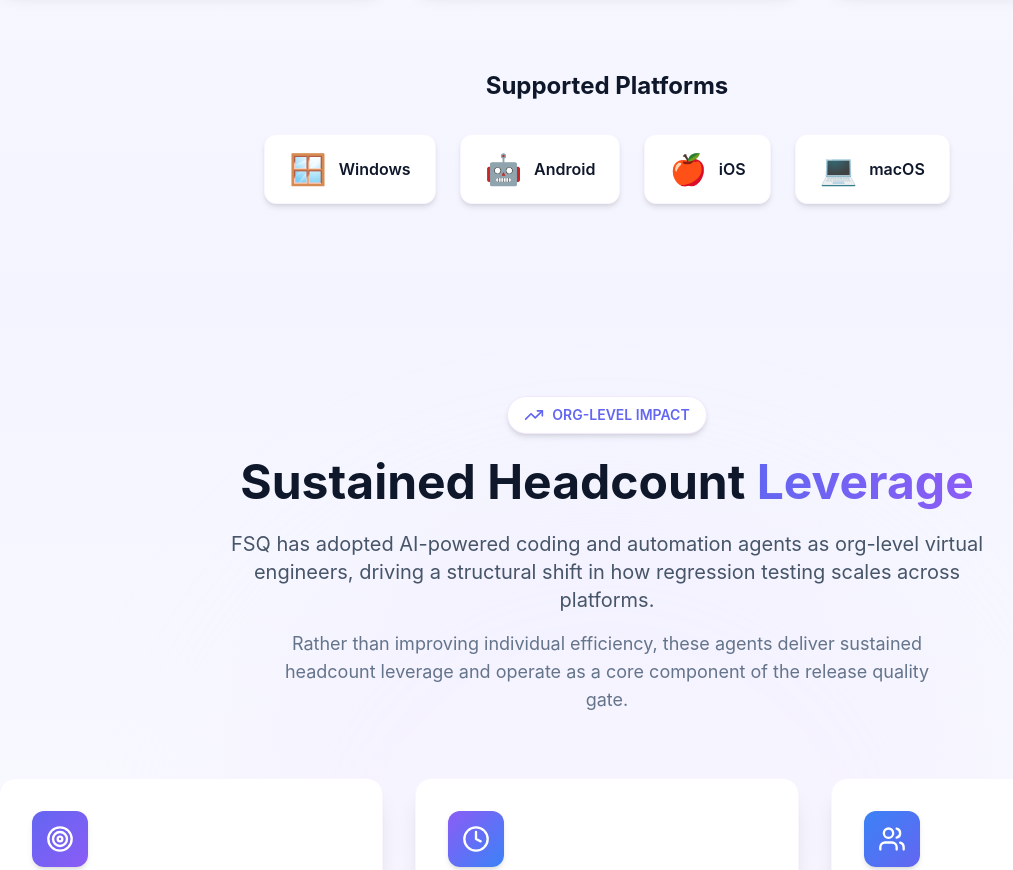
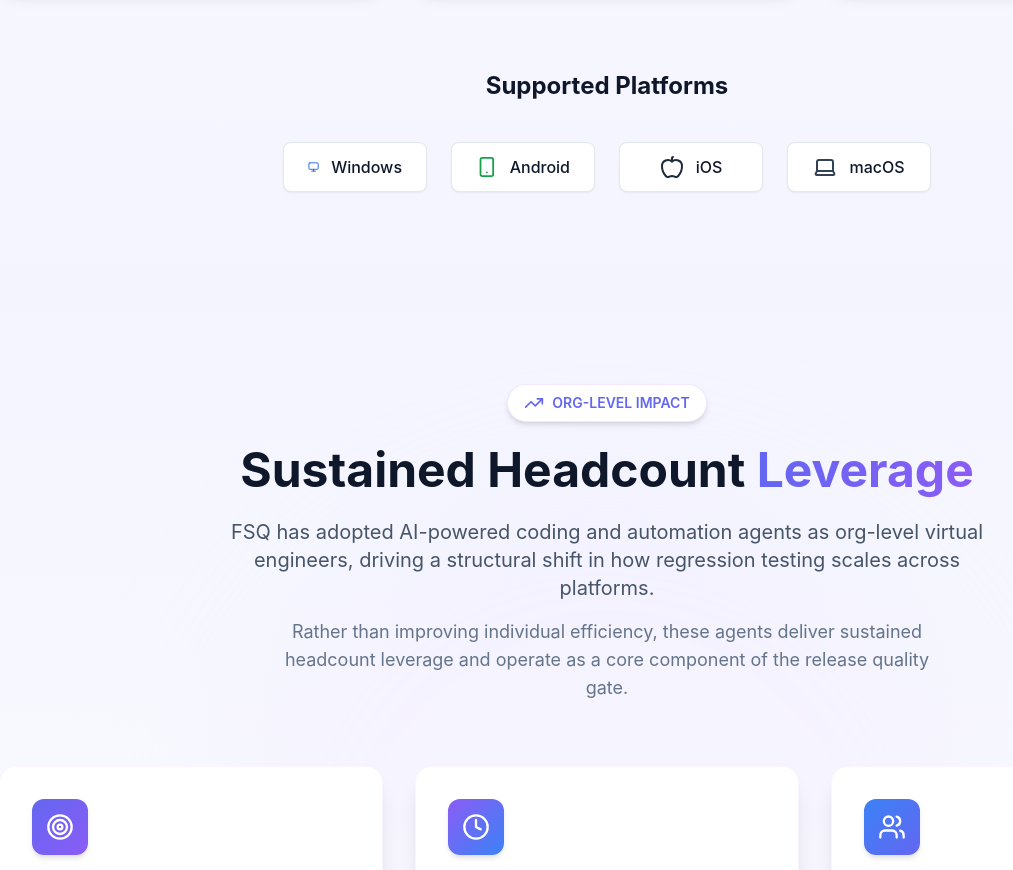
Before and after one commit to yuexiong-ms/fsq-site, a React (Vite) app: page / in a window 1280 px wide. Shown: the part 1780-2650 px from the top of the page, without its empty margins (33-1046 px from the left). Built offline with nearby package versions, Linux system fonts and the light colour scheme.

Commit message:
refine platform tab

```diff
--- a/src/components/sections/Features.tsx
+++ b/src/components/sections/Features.tsx
@@ -1,5 +1,5 @@
 import { motion } from 'framer-motion';
-import { Radio, Repeat, Layers, Zap, Shield, TrendingUp } from 'lucide-react';
+import { Radio, Repeat, Layers, Zap, Shield, TrendingUp, Monitor, Smartphone, Apple, Laptop } from 'lucide-react';
 import { FeatureCard } from '../common/FeatureCard';
 
 export const Features = () => {
@@ -97,29 +97,32 @@
           viewport={{ once: true }}
           className="mt-20 text-center"
         >
-          <h3 className="text-2xl font-bold text-slate-900 mb-8">
+          <h3 className="text-2xl font-bold text-slate-900 mb-10">
             Supported Platforms
           </h3>
           <div className="flex flex-wrap justify-center gap-6">
             {[
-              { name: 'Windows', icon: '🪟' },
-              { name: 'Android', icon: '🤖' },
-              { name: 'iOS', icon: '🍎' },
-              { name: 'macOS', icon: '💻' },
-            ].map((platform, index) => (
+              { name: 'Windows', Icon: Monitor, color: 'text-blue-600' },
+              { name: 'Android', Icon: Smartphone, color: 'text-green-600' },
+              { name: 'iOS', Icon: Apple, color: 'text-slate-800' },
+              { name: 'macOS', Icon: Laptop, color: 'text-slate-700' },
+            ].map((platform, index) => {
+              const { Icon } = platform;
+              return (
                 <motion.div
                   key={platform.name}
-                initial={{ opacity: 0, scale: 0.8 }}
+                  initial={{ opacity: 0, scale: 0.9 }}
                   whileInView={{ opacity: 1, scale: 1 }}
                   viewport={{ once: true }}
                   transition={{ delay: index * 0.1 }}
-                whileHover={{ scale: 1.1 }}
-                className="flex items-center gap-3 bg-white px-6 py-4 rounded-xl shadow-md border border-purple-50"
+                  whileHover={{ scale: 1.05 }}
+                  className="flex items-center justify-center gap-3 bg-white px-6 py-3 rounded-lg shadow-sm hover:shadow-md border border-slate-200 transition-all duration-200 w-36"
                 >
-                <span className="text-3xl">{platform.icon}</span>
-                <span className="font-semibold text-slate-900">{platform.name}</span>
+                  <Icon className={`${platform.color}`} size={24} />
+                  <span className="font-medium text-slate-900">{platform.name}</span>
                 </motion.div>
-            ))}
+              );
+            })}
           </div>
         </motion.div>
       </div>
```
Lines whose indentation alone changed are shown as unchanged.
